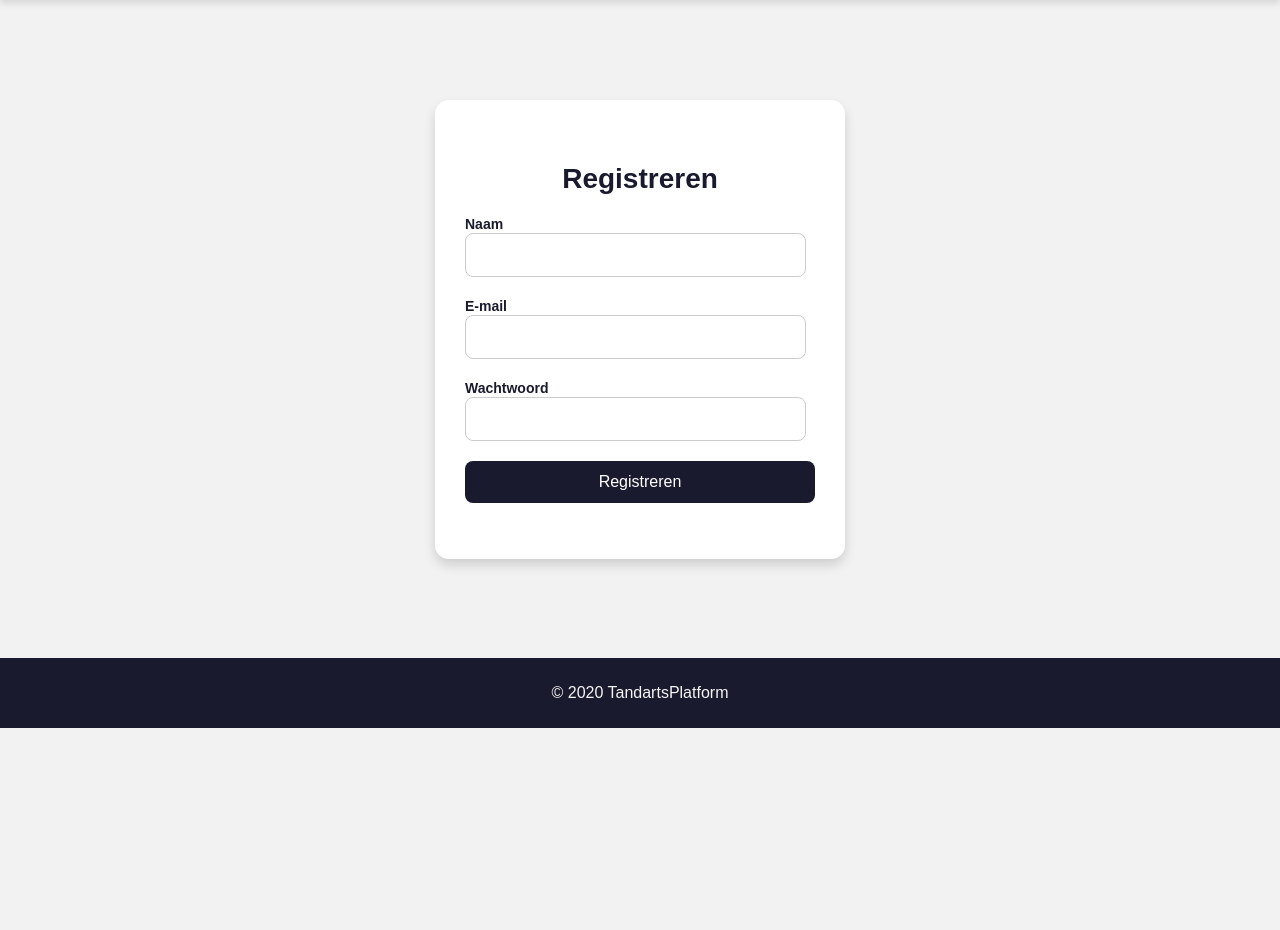
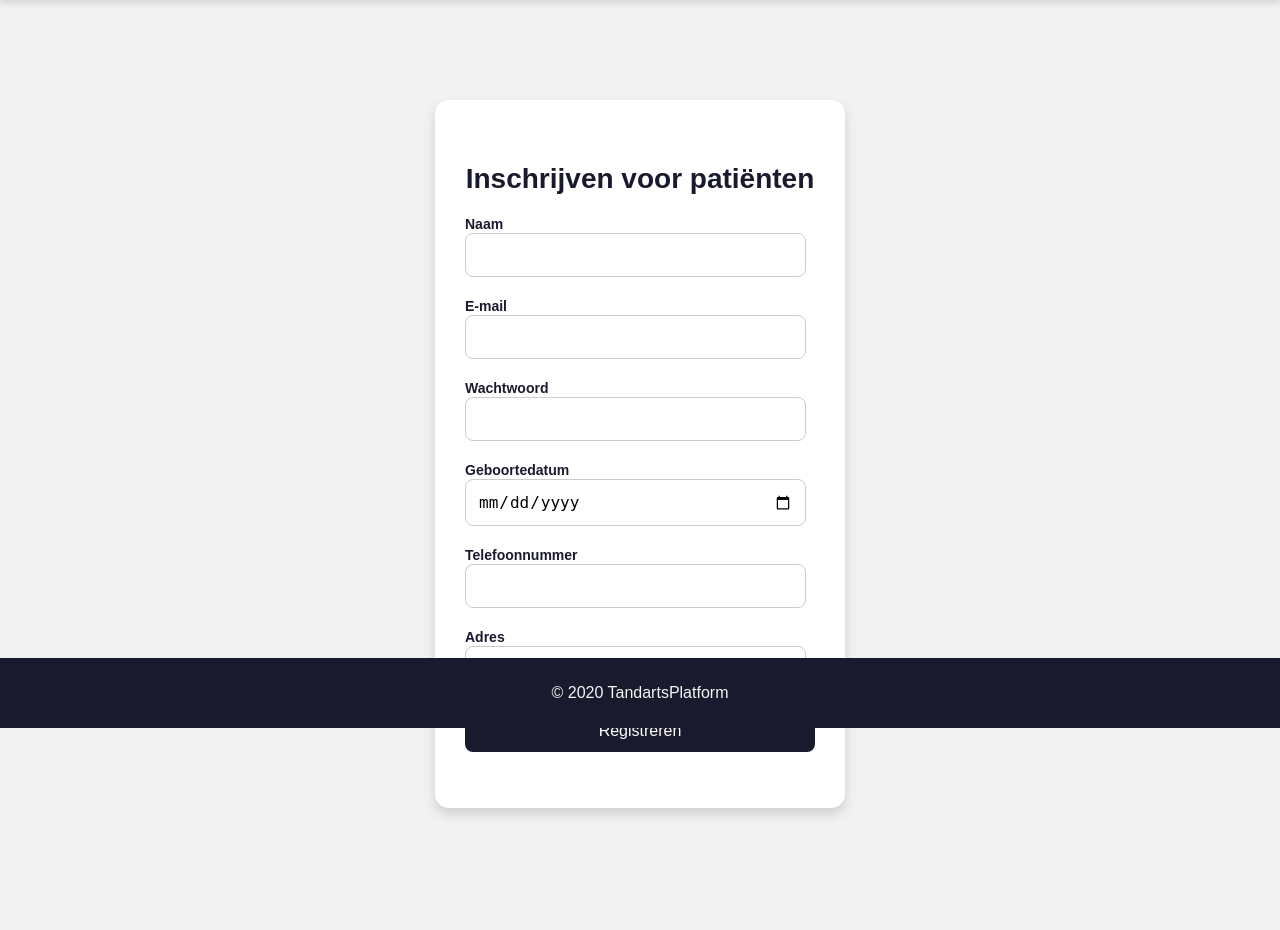
Before and after one commit to Milan9135/BeroepsProjecty3p1, a PHP site: page /register.php in a window 1280 px wide. Shown: the part 72-1002 px from the top of the page. Before the commit the page ends 800 px from the top, so only its background shows below. Run offline with PHP 8.4, Linux system fonts and the light colour scheme.

Commit message:
inschrijjven

```diff
--- a/db.php
+++ b/db.php
@@ -43,4 +43,8 @@ class DB
         $stmt = $this->execute($sql, $placeholders);
         return $stmt->rowCount();
     }
+    public function lastInsertId()
+    {
+        return $this->dbh->lastInsertId();
+    }
 }
--- a/register.php
+++ b/register.php
@@ -4,18 +4,26 @@ include "registerFunction.php";
 $user = new user($myDb);
 
 if ($_SERVER['REQUEST_METHOD'] == 'POST') {
-    if (empty($_POST["naam"]) || empty($_POST["email"]) || empty($_POST["wachtwoord"])) {
-        echo "Vul alles in";
+    if (empty($_POST["naam"]) || empty($_POST["email"]) || empty($_POST["wachtwoord"]) || empty($_POST["geboortedatum"]) || empty($_POST["telefoonnummer"]) || empty($_POST["adres"])) {
+        echo "Vul alle velden in";
     } else {
         try {
             // Wachtwoord hashen voordat het opgeslagen wordt
             $hashedPassword = password_hash($_POST['wachtwoord'], PASSWORD_DEFAULT);
 
-          // Gebruiker invoegen met het gehashte wachtwoord
-          $user->insertUser($_POST['email'], $hashedPassword);
+            // Voeg gebruiker toe aan de Users-tabel
+            $user->insertUser($_POST['email'], $hashedPassword, 'Patiënt');
+
+            // Haal het laatste ingevoegde userID op
+            $userID = $myDb->lastInsertId();
+
+            // Voeg patiëntgegevens toe aan de Patiënt-tabel met het opgehaalde userID
+            $myDb->execute("INSERT INTO Patiënt (Naam, Geboortedatum, Telefoonnummer, Adres, userID) VALUES (?, ?, ?, ?, ?)",
+                [$_POST['naam'], $_POST['geboortedatum'], $_POST['telefoonnummer'], $_POST['adres'], $userID]);
+
             $toegevoegd = '<p>Je bent succesvol geregistreerd!</p>';
         } catch (Exception $e) {
-            'Error: ' . $e->getMessage();
+            echo "Error: " . $e->getMessage();
         }
     }
 }
@@ -37,8 +45,9 @@ if ($_SERVER['REQUEST_METHOD'] == 'POST') {
 <body>
 
 <nav class="navbar">
+
+
         <a href="index.php">Home</a>
-
         <?php
         if (isset($_SESSION['user_id'])) {
             echo '<a href="logout.php">Logout</a>';
@@ -59,10 +68,10 @@ if ($_SERVER['REQUEST_METHOD'] == 'POST') {
 
     <main>
     <div class="register-container">
-            <h2>Registreren</h2>
+        <h2>Inschrijven voor patiënten</h2>
         <form id="registerForm" method="POST">
             <div class="input-group">
-                    <label for="username">Naam</label>
+                <label for="naam">Naam</label>
                 <input type="text" id="naam" name="naam" required />
             </div>
             <div class="input-group">
@@ -70,33 +79,30 @@ if ($_SERVER['REQUEST_METHOD'] == 'POST') {
                 <input type="email" id="email" name="email" required />
             </div>
             <div class="input-group">
-                    <label for="password">Wachtwoord</label>
+                <label for="wachtwoord">Wachtwoord</label>
                 <input type="password" id="wachtwoord" name="wachtwoord" required />
+            </div>
+            <div class="input-group">
+                <label for="geboortedatum">Geboortedatum</label>
+                <input type="date" id="geboortedatum" name="geboortedatum" required />
+            </div>
+            <div class="input-group">
+                <label for="telefoonnummer">Telefoonnummer</label>
+                <input type="text" id="telefoonnummer" name="telefoonnummer" required />
+            </div>
+            <div class="input-group">
+                <label for="adres">Adres</label>
+                <input type="text" id="adres" name="adres" required />
             </div>
 
             <button type="submit">Registreren</button>
 
-
             <?php
-
             if (isset($toegevoegd) && !empty($toegevoegd)) {
-                    echo '<p style="color: black; font-size: 1.25em;
-                                            font-weight: bold;
-                                            text-align: center;
-                                            margin-top: 20px;
-                                            padding: 10px;
-                                            border-radius: 8px;
-                                            box-shadow: 0 4px 6px rgba(0, 0, 0, 0.1);">
-                            Succesvol geregistreert</p>';
-
-
-
-
+                echo '<p style="color: black; font-size: 1.25em; font-weight: bold; text-align: center; margin-top: 20px; padding: 10px; border-radius: 8px; box-shadow: 0 4px 6px rgba(0, 0, 0, 0.1);">
+                      Succesvol geregistreerd</p>';
             }
-
             ?>
-
-
         </form>
         <p id="message"></p>
     </div>
--- a/registerFunction.php
+++ b/registerFunction.php
@@ -11,9 +11,33 @@ class user
     {
         $this->dbh = $dbh;
     }
-    public function insertUser($email, $wachtwoord)
+    public function insertUser($email, $wachtwoord, $usertype)
     {
-        return $this->dbh->execute("INSERT INTO users VALUES (null, ?, ?, null)", [$email, $wachtwoord]);
+
+        return $this->dbh->execute("INSERT INTO users VALUES (null, ?, ?, ?)", [$email, $wachtwoord, $usertype]);
 
     }
+
+    public function insertUserAndPatient($email, $wachtwoord, $usertype, $naam, $geboortedatum, $telefoonnummer, $adres)
+    {
+        try {
+            // Voeg de gebruiker toe aan de Users-tabel
+            $this->dbh->execute("INSERT INTO users (Email, Wachtwoord, Usertype) VALUES (?, ?, ?)", [$email, $wachtwoord, $usertype]);
+
+            // Haal het laatste ingevoegde userID op
+            $userID = $this->dbh->lastInsertId();
+
+            // Controleer of het userID correct is opgehaald
+            if ($userID) {
+                // Voeg de patiëntgegevens toe aan de Patiënt-tabel, gekoppeld aan het userID
+                $this->dbh->execute("INSERT INTO Patiënt (Naam, Geboortedatum, Telefoonnummer, Adres, userID) VALUES (?, ?, ?, ?, ?)",
+                [$naam, $geboortedatum, $telefoonnummer, $adres, $userID]);
+                return true;
+            } else {
+                throw new Exception("Het toevoegen van de gebruiker is mislukt.");
+            }
+        } catch (Exception $e) {
+            throw new Exception("Fout bij het registreren van de gebruiker en patiënt: " . $e->getMessage());
+        }
+    }
 }
```
Also changed, not shown: documentation/database/dbcreate.sql (+7 -3 lines), Images/tandarts-logo-02.png (added). Lines whose indentation alone changed are shown as unchanged.
